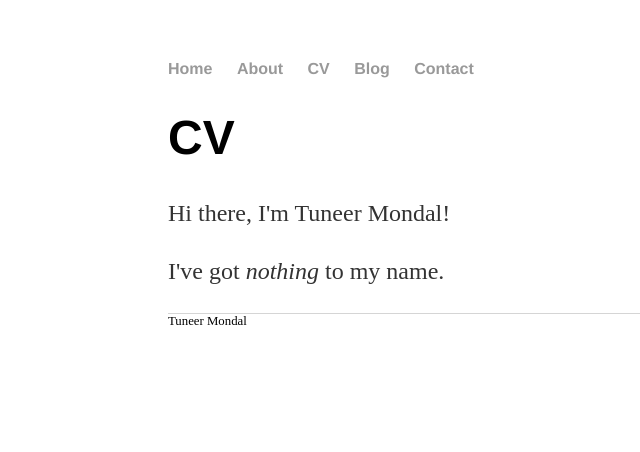
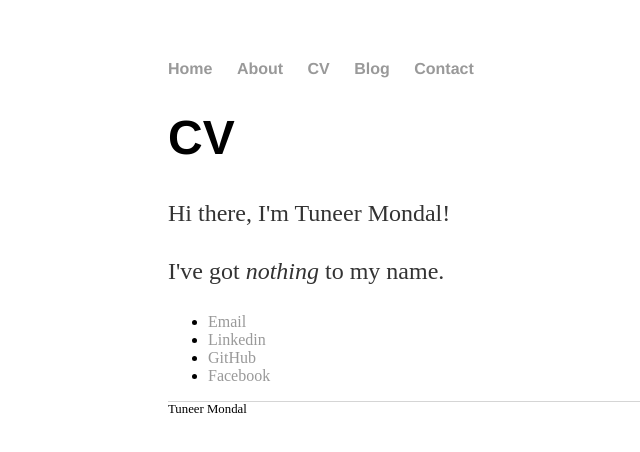
Before and after one commit to t-mondal/t-mondal.github.io, a Jekyll site: the page built from contact/index.html, in a window 1280 px wide. Shown: the top 452 px of the page, without its empty margins (24-664 px from the left). Built offline with Jekyll 4.4.1, drawn with Linux system fonts in a browser that asks for light colours.

Commit message:
Update index.html

```diff
--- a/contact/index.html
+++ b/contact/index.html
@@ -8,3 +8,14 @@ title: CV
 	<p>Hi there, I'm Tuneer Mondal!</p>
 	<p> I've got <em> nothing </em> to my name. </p>
 </div><!-- /.blurb -->
+
+<ul>
+	        		<li><a href="mailto:t2mondal@edu.uwaterloo.ca">
+					<!-- <img src="logos/mail.png" alt="Email" class="inline" style='height: 17%; width: 17%; object-fit: contain'/>--> Email</a></li>
+				<li><a href="https://www.linkedin.com/in/tuneer-mondal" target="_blank">
+					<!-- <img src="logos/linkedIn.png" alt="Linkedin" class="inline" style='height: 17%; width: 17%; object-fit: contain'/>--> Linkedin</a></li>
+	        		<li><a href="https://github.com/t-mondal" target="_blank">
+					<!-- <img src="logos/github.png" alt="GitHub" class="inline" style='height: 17%; width: 17%; object-fit: contain'/>--> GitHub</a></li>
+				<li><a href="https://www.facebook.com/tuneer.mondal" target="_blank">
+					<!-- <img src="t-mondal.github.io/_layouts/logos/facebook.png" alt="Facebook" class="inline" style='height: 17%; width: 17%; object-fit: contain'/>--> Facebook</a></li>
+				</ul>
```
